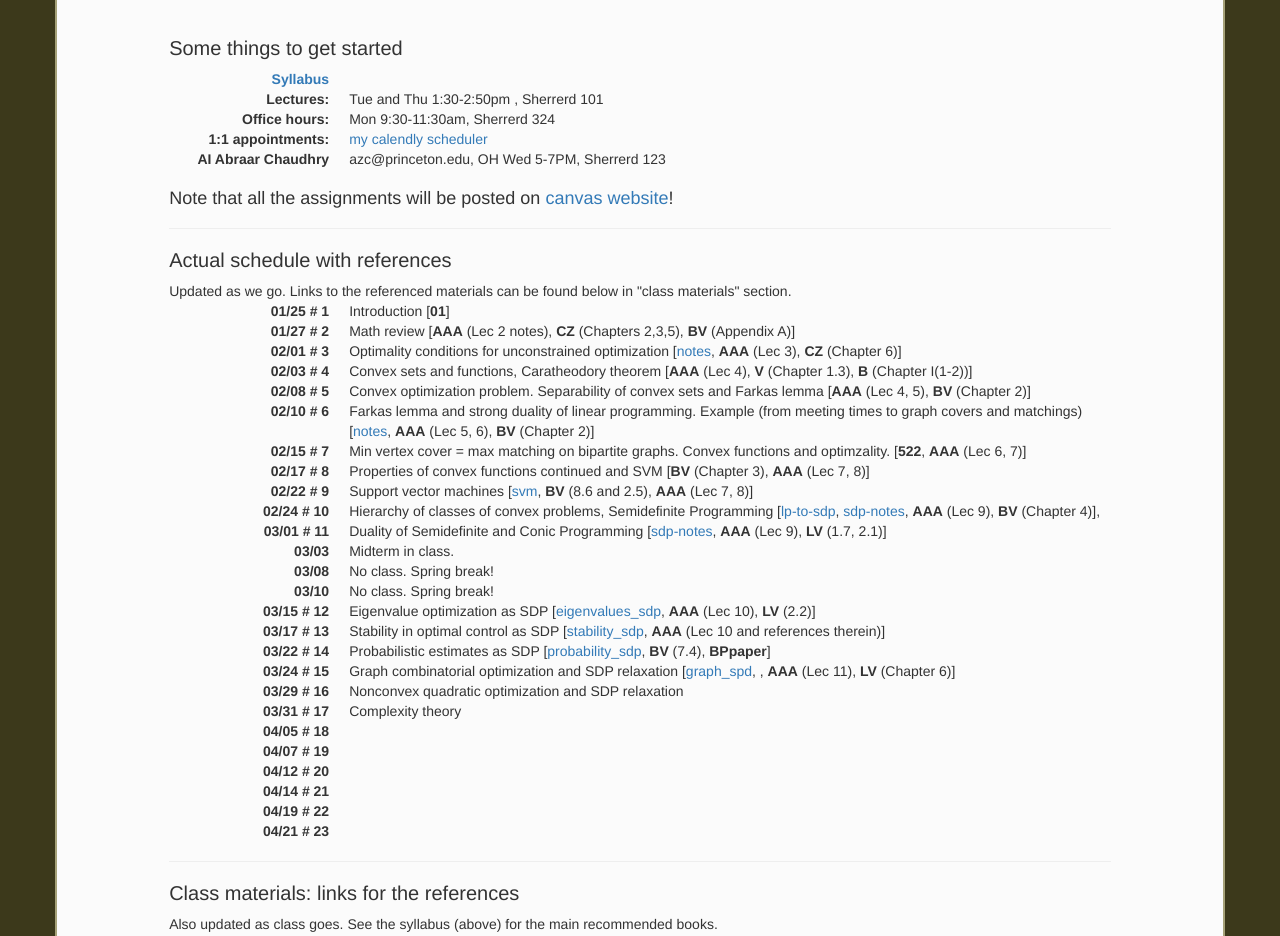
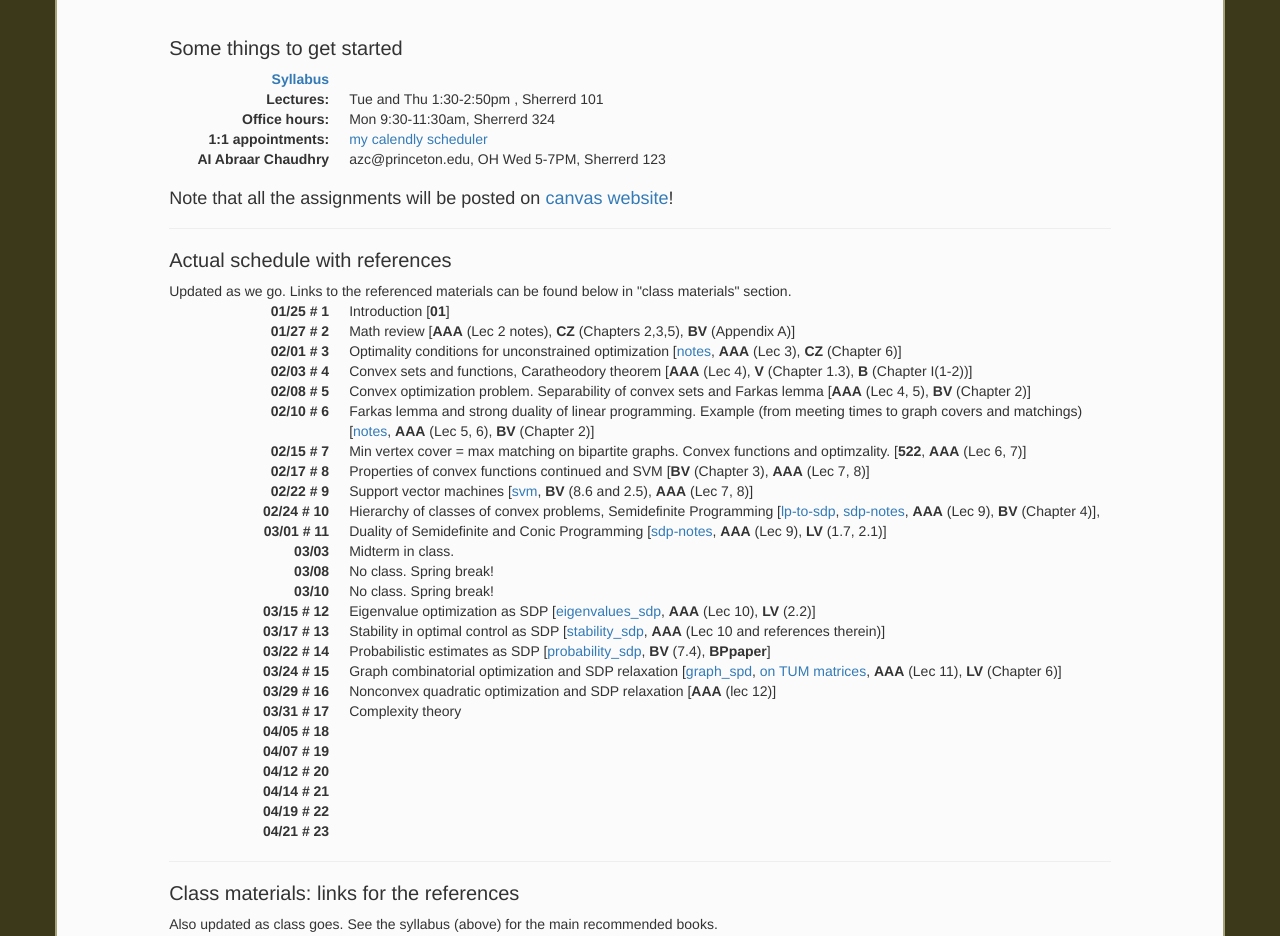
Before and after one commit to erebrova/erebrova.github.io, a plain HTML site: page ORF523.html in a window 1280 px wide. Shown: the part 164-1100 px from the top of the page. Drawn offline with nearby package versions, Linux system fonts and the light colour scheme.

Commit message:
added restructured material

```diff
--- a/ORF523.html
+++ b/ORF523.html
@@ -65,8 +65,8 @@
                  <dt>03/15 # 12 </dt><dd> Eigenvalue optimization as SDP [<a href="eigenvalue_optim.pdf">eigenvalues_sdp</a>, <b>AAA</b> (Lec 10), <b>LV</b> (2.2)]</dd>
                  <dt>03/17 # 13 </dt><dd> Stability in optimal control as SDP [<a href="stability.pdf">stability_sdp</a>, <b>AAA</b> (Lec 10 and references therein)]</dd>
                  <dt>03/22 # 14 </dt><dd> Probabilistic estimates as SDP [<a href="probability_sdp.pdf">probability_sdp</a>, <b>BV</b> (7.4), <b>BPpaper</b>]</dd>
-                 <dt>03/24 # 15 </dt><dd> Graph combinatorial optimization and SDP relaxation [<a href="graph_sdp.pdf">graph_spd</a>, , <b>AAA</b> (Lec 11), <b>LV</b> (Chapter 6)]</dd>
-                 <dt>03/29 # 16 </dt><dd> Nonconvex quadratic optimization and SDP relaxation </dd>
+                 <dt>03/24 # 15 </dt><dd> Graph combinatorial optimization and SDP relaxation [<a href="graph_sdp.pdf">graph_spd</a>, <a href="note_tum.pdf">on TUM matrices</a>, <b>AAA</b> (Lec 11), <b>LV</b> (Chapter 6)]</dd>
+                 <dt>03/29 # 16 </dt><dd> Nonconvex quadratic optimization and SDP relaxation [<b>AAA</b> (lec 12)]</dd>
                  <dt>03/31 # 17 </dt><dd> Complexity theory</dd>
                  <dt>04/05 # 18 </dt><dd> </dd>
                  <dt>04/07 # 19 </dt><dd> </dd>
```
Also changed, not shown: 2 other files.
